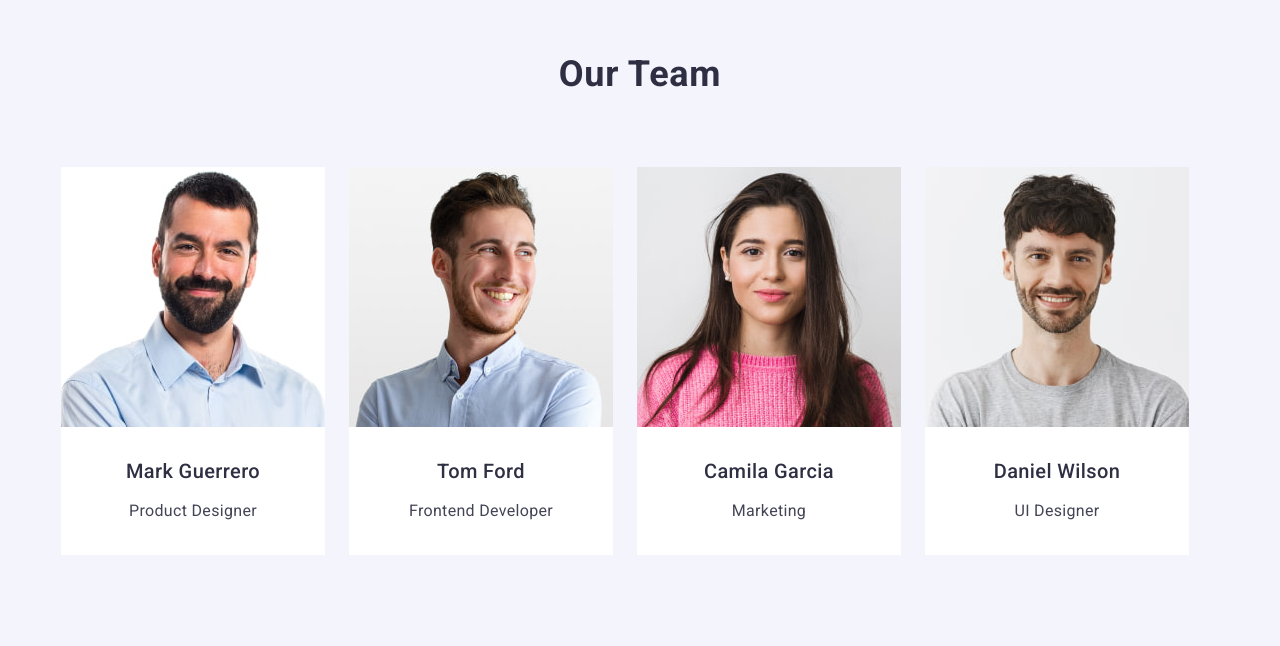
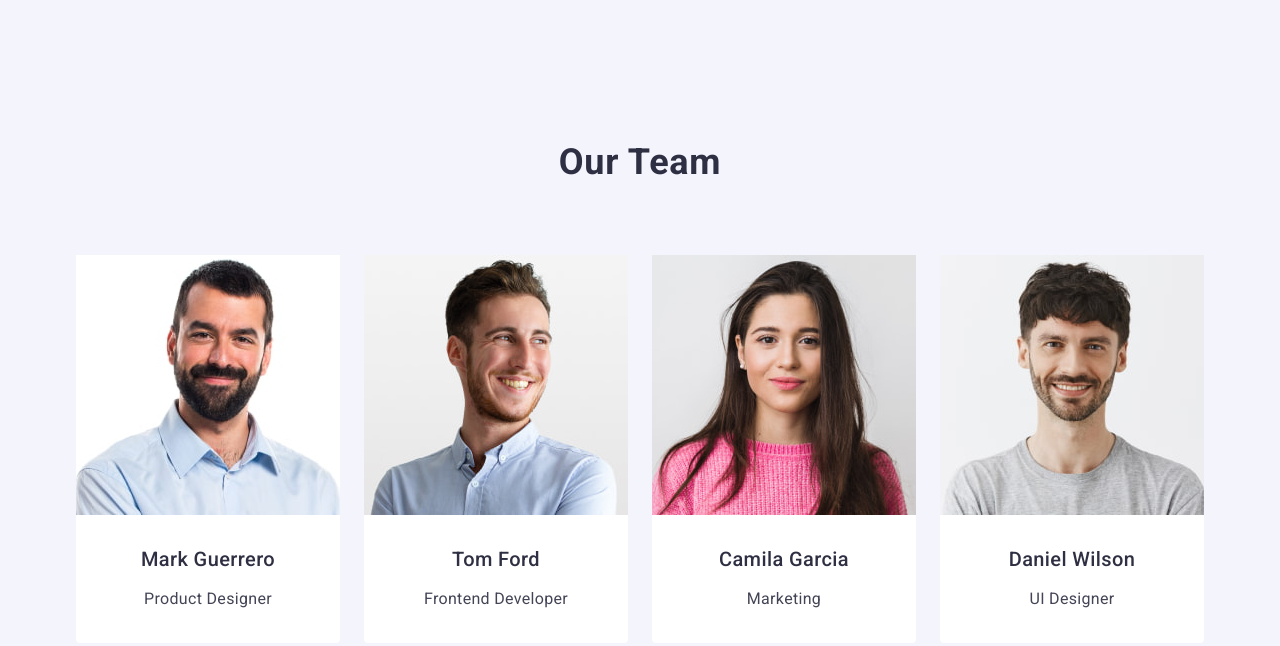
Before and after one commit to DenysHozhev/goit-markup-hw-03, a plain HTML site: page index.html in a window 1280 px wide. Shown: the part 1138-1784 px from the top of the page. Drawn offline with nearby package versions, Linux system fonts and the light colour scheme.

Commit message:
section team

```diff
--- a/css/styles.css
+++ b/css/styles.css
@@ -130,21 +130,19 @@ main {
   display: flex;
   align-items: center;
   flex-wrap: wrap;
-  padding: 32px 0;
+  /* padding: 32px 0; */
 }
 
 .list-team {
   display: flex;
   align-items: center;
+  gap: 24px;
+
+  padding-bottom: 120px;
 }
+
 .title-team {
   margin: 120px auto 72px;
-}
-
-.list-team {
-  gap: 24px;
-  border-radius: 0px 0px 4px 4px;
-  padding-bottom: 120px;
 }
 
 .team-name {
@@ -153,7 +151,7 @@ main {
   justify-content: center;
   flex-direction: column;
   gap: 8px;
-  padding: 32px 16px;
+  padding: 32px 0px;
 }
 
 .section-portfolio {
@@ -359,6 +357,7 @@ main {
 
 .section-team {
   background-color: #f4f4fd;
+  padding: 120px 0 120px;
 }
 
 .title-section {
@@ -373,11 +372,12 @@ main {
 }
 
 .title-team {
-  margin: 120px auto 72px;
+  /* margin: 120px auto 72px; */
   background-color: #f4f4fd;
 }
 .item-team {
   background-color: #ffffff;
+  border-radius: 0px 0px 4px 4px;
 }
 
 .subtitle-team {
```
